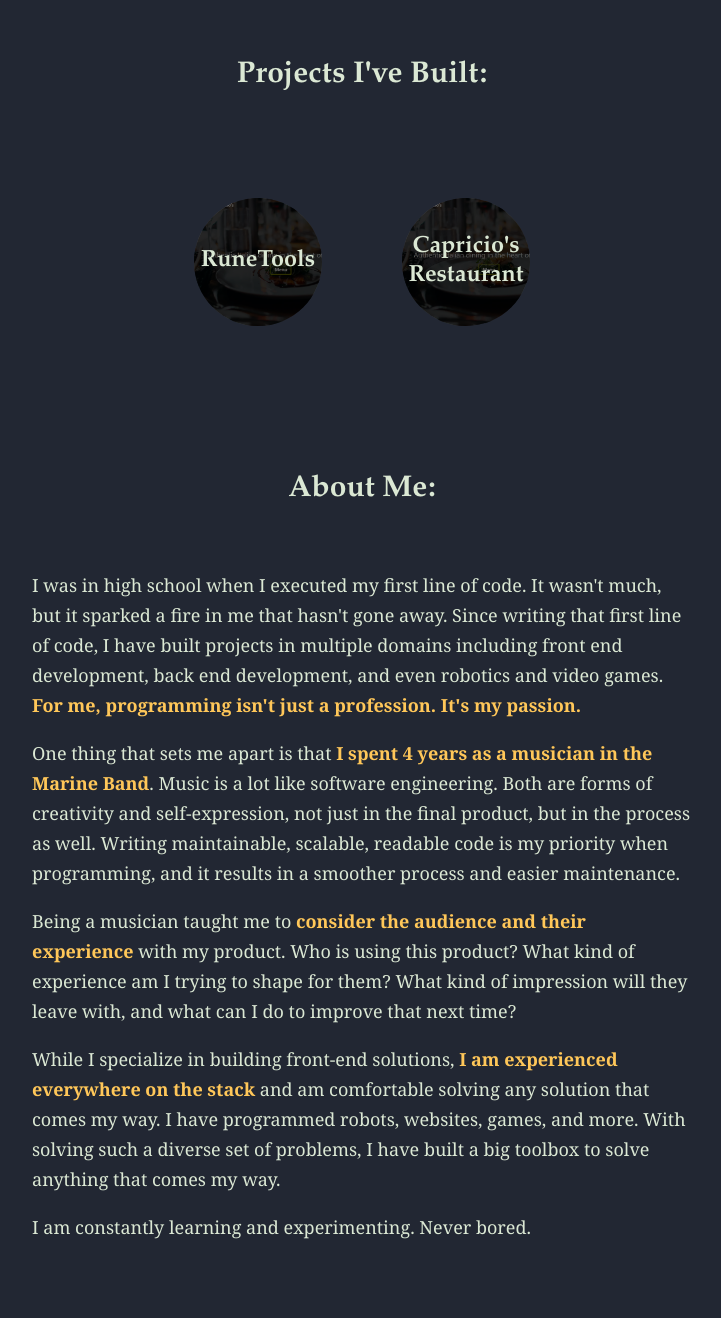
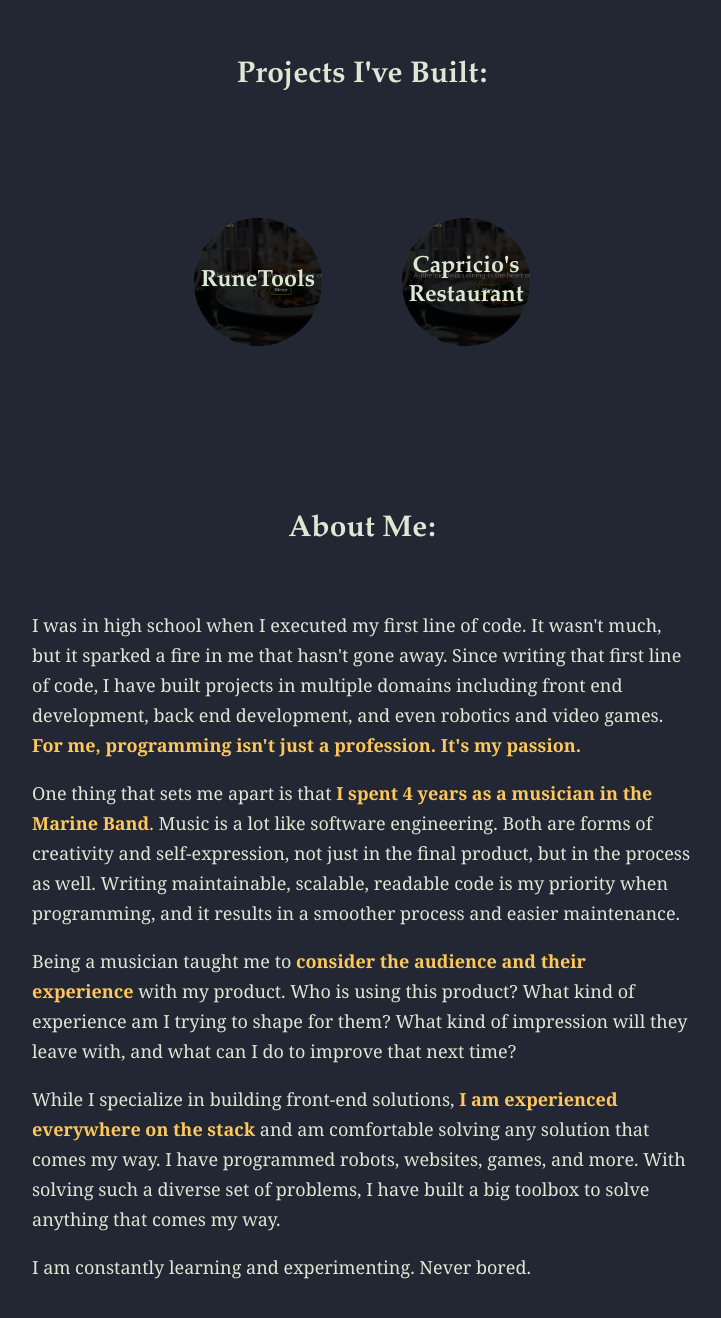
Before and after one commit to mbrecht/mbbrecht, a Next.js app: page / in a window 1280 px wide. Shown: the part 632-1950 px from the top of the page, without its empty margins (278-999 px from the left). Before the commit the page ends 1912 px from the top, so only its background shows below. Built offline with nearby package versions, Linux system fonts and the light colour scheme.

Commit message:
adds semantic html

```diff
--- a/src/components/About.js
+++ b/src/components/About.js
@@ -4,7 +4,9 @@ import Typography from "./Typography";
 
 export default function About(props) {
   return (
-    <div {...{ ...props, className: `${props.className} ${styles.container}` }}>
+    <section
+      {...{ ...props, className: `${props.className} ${styles.container}` }}
+    >
       <Typography variant="h2">About Me:</Typography>
       <BodyText className={styles.body}>
         <Typography variant="p">
@@ -45,6 +47,6 @@ export default function About(props) {
           I am constantly learning and experimenting. Never bored.
         </Typography>
       </BodyText>
-    </div>
+    </section>
   );
 }
--- a/src/components/BodyText.js
+++ b/src/components/BodyText.js
@@ -2,7 +2,7 @@ import styles from "../styles/BodyText.module.css";
 
 export default function BodyText(props) {
   return (
-    <div
+    <section
       {...{
         ...props,
         className: `${props.className} ${styles.container}`,
--- a/src/components/Footer.js
+++ b/src/components/Footer.js
@@ -2,11 +2,11 @@ import styles from "../styles/Footer.module.css";
 
 export default function Footer(props) {
   return (
-    <div
+    <footer
       {...{
         ...props,
         className: `${props.className} ${styles.container}`,
       }}
-    ></div>
+    />
   );
 }
--- a/src/components/Hero.js
+++ b/src/components/Hero.js
@@ -4,7 +4,7 @@ import Typography from "./Typography";
 
 export default function Hero(props) {
   return (
-    <div
+    <section
       {...{
         // forwarding props
         ...props,
@@ -24,6 +24,6 @@ export default function Hero(props) {
           Building a better internet
         </Typography>
       </BodyText>
-    </div>
+    </section>
   );
 }
--- a/src/components/Layout.js
+++ b/src/components/Layout.js
@@ -9,7 +9,8 @@ export default function Layout(props) {
   delete fProps.children;
 
   return (
-    <div {...fProps}>
+    <section {...fProps}>
+      {/* Metadata */}
       <Head>
         <title>Michael Brecht | Software Engineer</title>
         <meta
@@ -22,9 +23,11 @@ export default function Layout(props) {
         ></script>
         <script src="/gtagScript.js"></script>
       </Head>
+
+      {/* Page body */}
       <Navbar />
-      <div>{props.children}</div>
+      <section>{props.children}</section>
       <Footer />
-    </div>
+    </section>
   );
 }
--- a/src/components/Navbar.js
+++ b/src/components/Navbar.js
@@ -66,13 +66,13 @@ export default function Navbar(props) {
   }, []);
 
   return (
-    <div
+    <header
       {...{
         ...props,
         className: `${props.className} ${styles.container}`,
       }}
     >
       <ul className={styles.sections}>{sections.map(renderSection)}</ul>
-    </div>
+    </header>
   );
 }
--- a/src/components/ProjectList.js
+++ b/src/components/ProjectList.js
@@ -5,7 +5,7 @@ import Link from "next/link";
 
 const renderProject = ({ title, url, img }, i) => {
   return (
-    <div
+    <li
       className={styles.project}
       key={i}
       style={{ backgroundImage: `url(${img}) ` }}
@@ -15,13 +15,13 @@ const renderProject = ({ title, url, img }, i) => {
           <Typography variant="h3">{title}</Typography>
         </div>
       </Link>
-    </div>
+    </li>
   );
 };
 
 export default function ProjectList(props) {
   return (
-    <div
+    <section
       {...{
         // forwarding props
         ...props,
@@ -29,9 +29,7 @@ export default function ProjectList(props) {
       }}
     >
       <Typography variant="h2">Projects I've Built:</Typography>
-      <div className={styles.projectContainer}>
-        {projects.map(renderProject)}
-      </div>
-    </div>
+      <ul className={styles.projectContainer}>{projects.map(renderProject)}</ul>
+    </section>
   );
 }
--- a/src/styles/ProjectList.module.css
+++ b/src/styles/ProjectList.module.css
@@ -10,6 +10,8 @@
 .projectContainer {
   display: flex;
   column-gap: 4em;
+  list-style: none;
+  padding-inline-start: 0;
 }
 
 .project {
```
